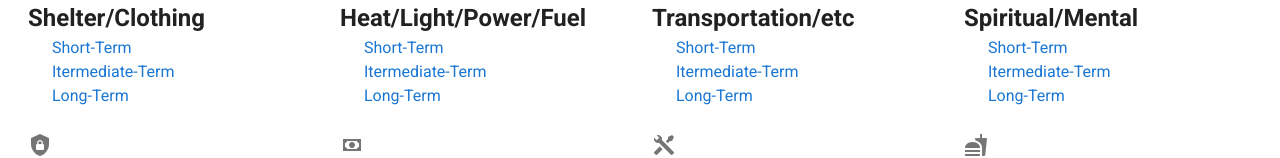
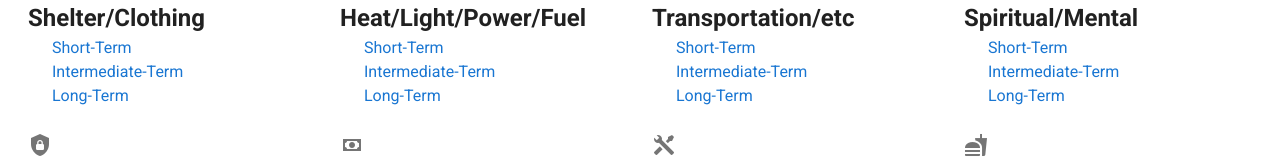
Before and after one commit to N-Westwood/dads-website, a Vue app: page / in a window 1280 px wide. Shown: the part 620-778 px from the top of the page. Built offline with nearby package versions, Linux system fonts and the light colour scheme.

Commit message:
Spell correction

```diff
--- a/src/components/PreparednessItem.vue
+++ b/src/components/PreparednessItem.vue
@@ -8,7 +8,7 @@
           <h2>{{type}}</h2>
           <ul>
             <li><a :href='`/survey?time=short&id=${surveyId}`'>Short-Term</a></li>
-            <li><a :href='`/survey?time=intermediate&id=${surveyId}`'>Itermediate-Term</a></li>
+            <li><a :href='`/survey?time=intermediate&id=${surveyId}`'>Intermediate-Term</a></li>
             <li><a :href='`/survey?time=long&id=${surveyId}`'>Long-Term</a></li>
           </ul>
         </v-col>
```
